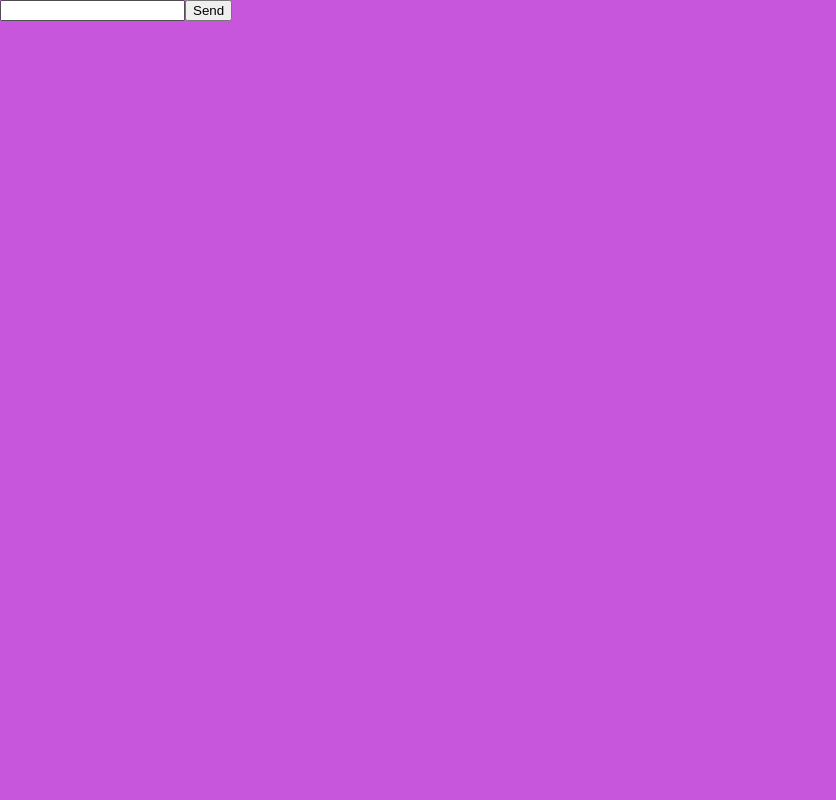
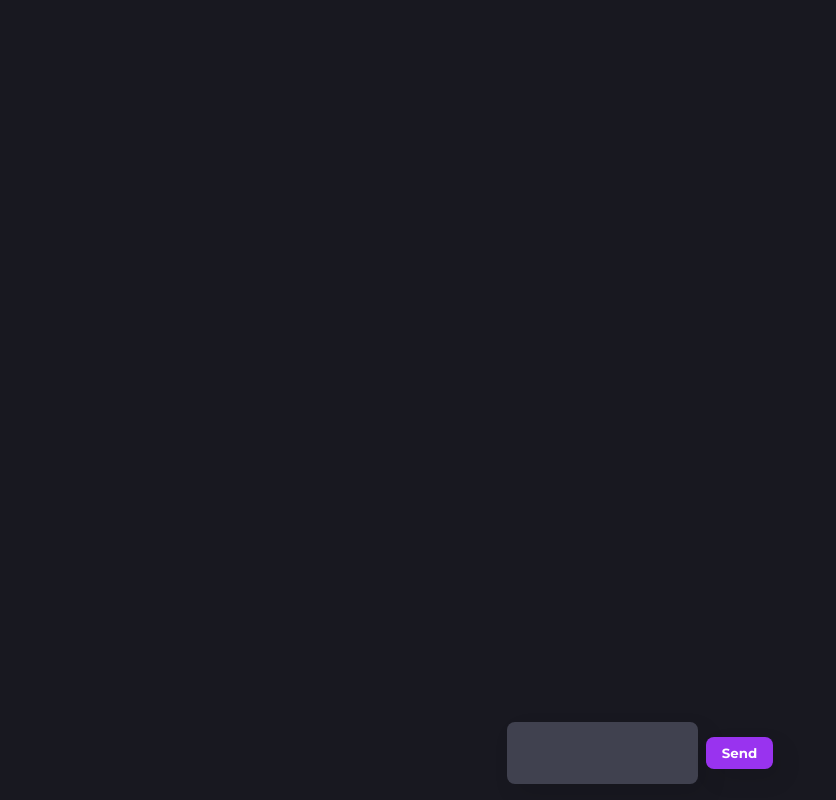
Before and after one commit to dostrelith678/geekathon-three-assholes-programming, a Next.js app: page /chat/1 in a window 1280 px wide. Shown: the whole page, without its empty margins (0-836 px from the left). Built offline with nearby package versions, Linux system fonts and the light colour scheme.

Commit message:
chat working for real with css

```diff
--- a/pages/chat/[cloneId].jsx
+++ b/pages/chat/[cloneId].jsx
@@ -1,13 +1,27 @@
 // Exemple minimal, vous devrez personnaliser selon vos besoins
-import { useState } from 'react';
+import { useState, useEffect, useRef } from 'react';
 import { useRouter } from 'next/router';
+import styles from '../../styles/not-global.module.css';
 
 const SmsChat = () => {
   const router = useRouter();
   const { cloneId } = router.query;
 
+  const [pp, setPP] = useState(""); // Use useState to manage firstname
+  const [firstname, setFirstname] = useState(""); // Use useState to manage firstname
   const [userMessage, setUserMessage] = useState('');
   const [chatHistory, setChatHistory] = useState([]);
+
+  // Référence à l'élément input
+  const textareaRef = useRef(null);
+
+  // Utilisez useEffect pour mettre à jour la hauteur de l'input lors du chargement initial et chaque fois que le contenu change
+  useEffect(() => {
+    if (textareaRef.current) {
+      textareaRef.current.style.height = 'auto';
+      textareaRef.current.style.height = `${textareaRef.current.scrollHeight}px`;
+    }
+  }, [userMessage]);
 
   const handleSubmit = async (e) => {
     e.preventDefault();
@@ -24,7 +38,9 @@ const SmsChat = () => {
     if (response.ok) {
       const data = await response.json();
       const generatedResponse = data.generatedResponse;
-
+      setFirstname(data.cloneFirstName);
+      setPP(data.clonePp);
+      console.log(pp)
       // Mettez à jour l'historique du chat avec la réponse générée
       setChatHistory((prevChatHistory) => [
         ...prevChatHistory,
@@ -40,13 +56,20 @@ const SmsChat = () => {
   };
 
   return (
-    <div>
-      <div className="chat-history">
+    <div className={styles.App}>
+      <div className={styles.chatContainer}>
+        <div className={styles.chatHistory}>
           {
             chatHistory.map((message, index) => (
-            <div key={index} className={message.role}>
+              <div key={index} className={styles[message.role]}>
+                {message.role === 'assistant' && (
+                  <div className={styles.chatAssistantInfo}>
+                    <img className={styles.chatPP} src={pp} alt="Image" />
+                    <p className={styles.chatFirstname}>{firstname}</p>
+                  </div>
+                )}
                 {message.content.startsWith('https') ? (
-                <img src={message.content} alt="Image" />
+                  <img className={styles.chatPhoto} src={message.content} alt="Image" />
                 ) : (
                   message.content
                 )}
@@ -55,14 +78,19 @@ const SmsChat = () => {
           }
         </div>
 
-      <form onSubmit={handleSubmit}>
-        <input
-          type="text"
+        <div className={styles.chatInputContainer}>
+        <form className={styles.formContainer} onSubmit={handleSubmit}>
+          <textarea
+            className={styles.chatInput}
+            ref={textareaRef}
+            type="textarea"
             value={userMessage}
             onChange={(e) => setUserMessage(e.target.value)}
           />
-        <button type="submit">Send</button>
+          <button className={`${styles.sendButton} ${styles.chatButton}`} type="submit">Send</button>
         </form>
+        </div>
+      </div>
     </div>
   );
 };
--- a/styles/not-global.module.css
+++ b/styles/not-global.module.css
@@ -225,3 +225,128 @@ input:checked + .slider::before {
   font-weight: 900;
   height: 10vh;
 }
+
+.chatContainer {
+  background-color: #181820;
+  width: 100%;
+  height: 100vh;
+  display: flex;
+  flex-direction: column;
+  overflow-wrap: break-word;
+  word-wrap: break-word;
+}
+
+.chatHistory {
+  flex-grow: 1;
+  overflow-y: auto;
+  overflow-wrap: break-word;
+  word-wrap: break-word;
+  padding: 16px;
+}
+
+.chatInputContainer {
+  display: flex;
+  gap: 16px; /* Ajoutez une gouttière de 8 pixels entre les éléments enfants */
+  align-items: center;
+  margin-top: 16px;
+  padding-bottom: 16px;
+  margin: auto;
+}
+
+.chatPhoto {
+  height:auto;
+  width:160px;
+}
+
+.user {
+  width: calc(50% - 16px); /* Half of the screen width */
+  margin-left: 50%; /* Push to the right */
+  margin-top: 16px;
+  margin-bottom: 16px;
+  padding: 8px;
+  background-color: #f8f8f8; /* White background */
+  border-radius: 16px;
+  box-shadow: -8px 10px 23px 0px rgba(0,0,0,0.09);
+  -webkit-box-shadow: -8px 10px 23px 0px rgba(0,0,0,0.09);
+  -moz-box-shadow: -8px 10px 23px 0px rgba(0,0,0,0.09);
+}
+
+.chatFirstname {
+  margin:0px;
+  padding-left: 8px;
+  font-size: 0.75rem;
+  font-weight: 600;
+  align-self: center;
+
+}
+
+/* Styles for assistant messages */
+.assistant {
+  width: calc(50% - 16px); /* Half of the screen width */
+  margin-top: 16px;
+  margin-bottom: 16px;
+  padding: 8px;
+  background-color: #e2c1ff; /* White background */
+  border-radius: 16px;
+  box-shadow: 10px 10px 23px 0px rgba(0,0,0,0.09);
+  -webkit-box-shadow: 10px 10px 23px 0px rgba(0,0,0,0.09);
+  -moz-box-shadow: 10px 10px 23px 0px rgba(0,0,0,0.09);
+}
+
+.chatInput {
+  flex-grow: 1;
+  padding: 8px;
+  border: 0px solid #ccc;
+  background-color: #40414f;
+  border-radius: 8px;
+  resize: none;
+  height: auto;
+  overflow-wrap: break-word;
+  word-wrap: break-word;
+  box-shadow: 8px 10px 23px 0px rgba(0,0,0,0.09);
+  -webkit-box-shadow: 8px 10px 23px 0px rgba(0,0,0,0.09);
+  -moz-box-shadow: 8px 10px 23px 0px rgba(0,0,0,0.09);
+}
+
+
+.sendButton {
+  margin-left: 8px; /* Ajoutez une marge de 8 pixels à gauche du bouton */
+  /* Ajoutez des styles supplémentaires au besoin */
+}
+
+.chatAssistantInfo {
+  display: flex;
+  text-align: center;
+  justify-content: left;
+  padding-bottom: 8px;
+}
+
+.formContainer {
+  display: flex;
+  align-items: center;
+}
+
+.chatPP {
+  height: 32px;
+  width: auto;
+  border-radius: 16px;
+}
+
+.sendButton {
+  font-family: Montserrat;
+  font-weight: 900;
+  padding: 8px 16px;
+  background-color: #9933ef;
+  color: white;
+  border: none;
+  border-radius: 8px;
+  cursor: pointer;
+  box-shadow: 8px 10px 23px 0px rgba(0,0,0,0.09);
+  -webkit-box-shadow: 8px 10px 23px 0px rgba(0,0,0,0.09);
+  -moz-box-shadow: 8px 10px 23px 0px rgba(0,0,0,0.09);
+  align-self: center;
+}
+
+.send-button:hover {
+  background-color: #45a049;
+}
```
Lines whose indentation alone changed are shown as unchanged.
